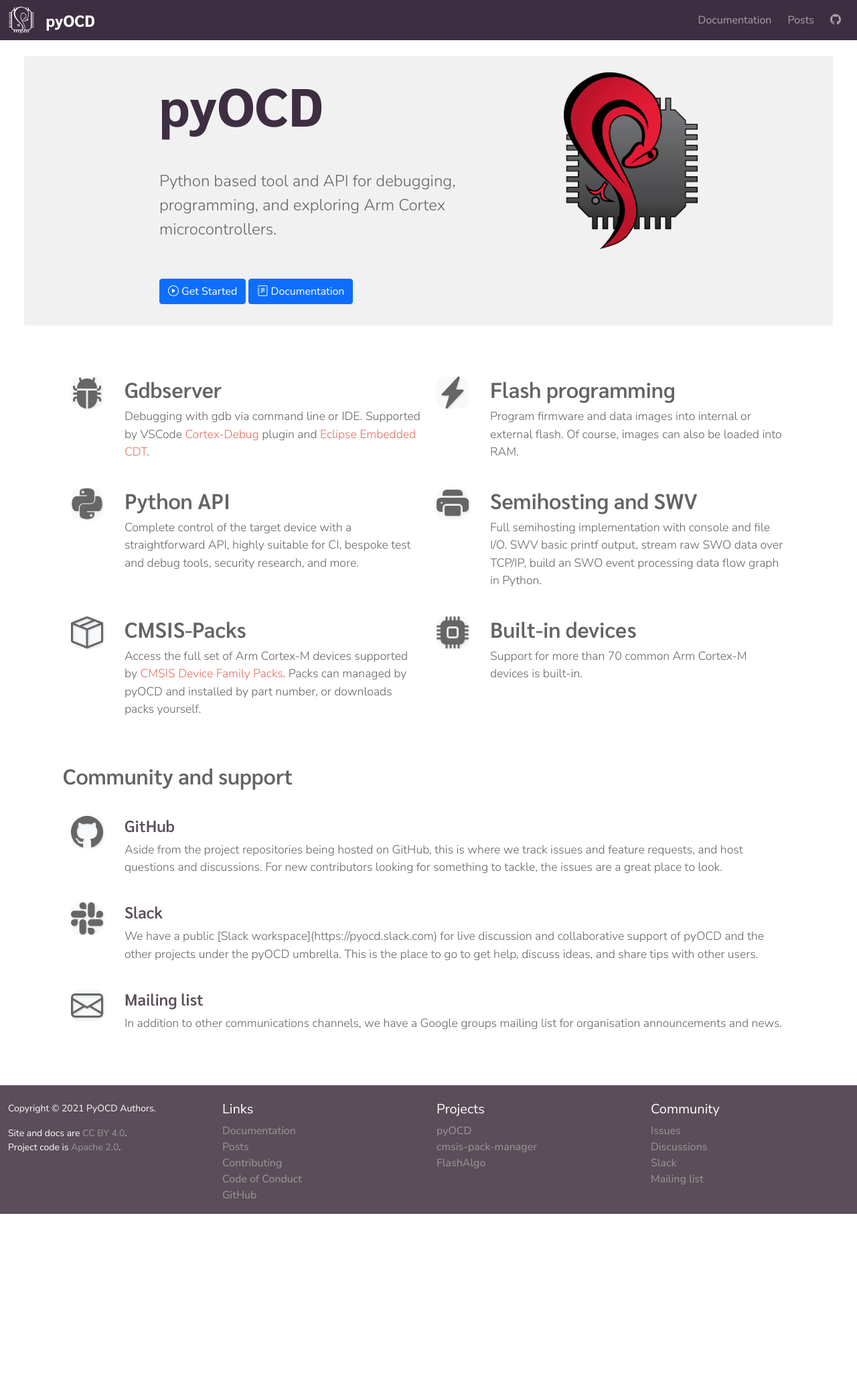
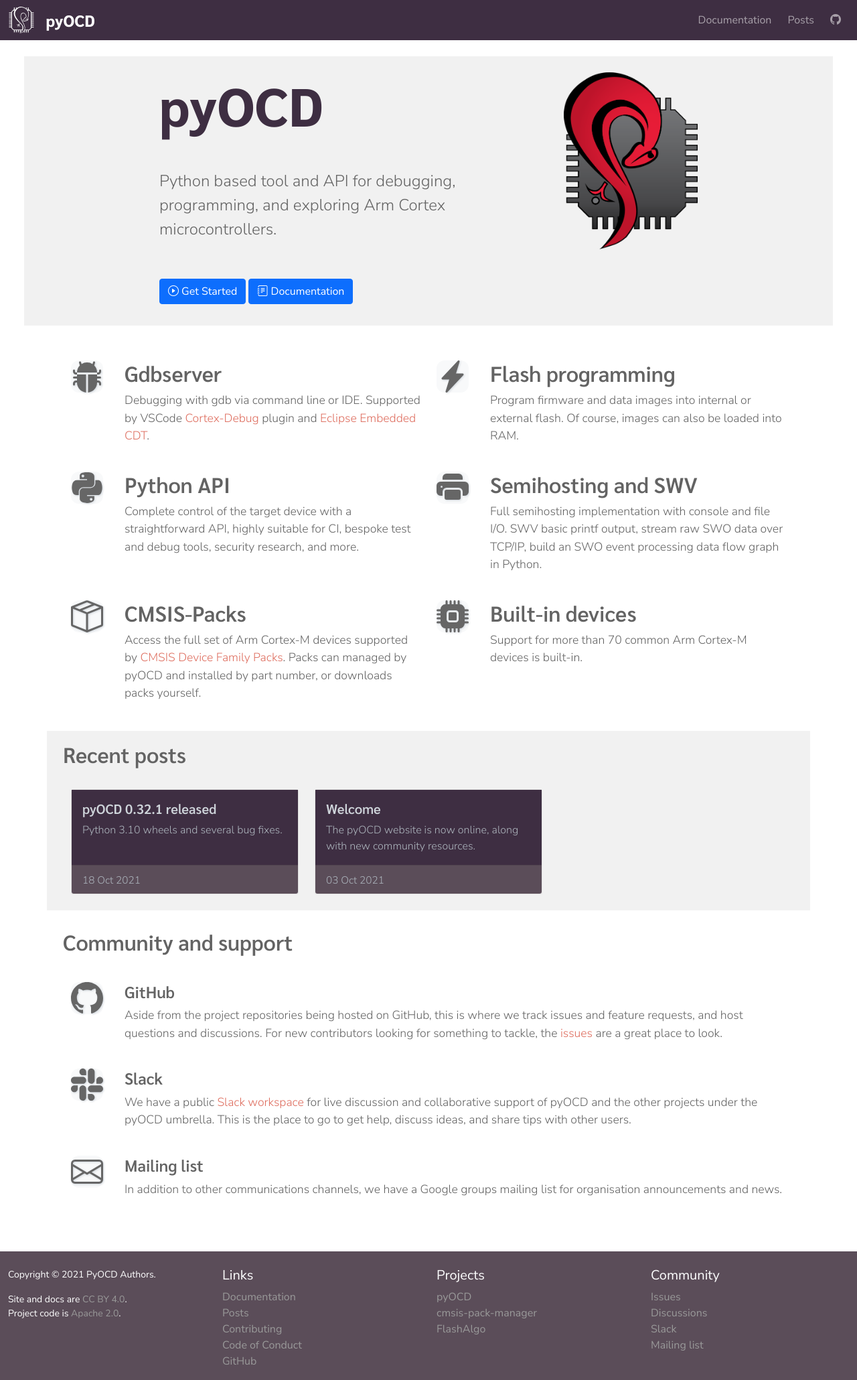
Before and after one commit to pyocd/pyocd-website-source, a Jekyll site: the page built from index.md, in a window 1280 px wide. Shown: the whole page at 67% size. Built offline with Jekyll 4.4.1, drawn with Linux system fonts in a browser that asks for light colours; before the commit the page ends 1812 px from its top, so only the background shows below that.

Commit message:
home page: add recent posts; fix some little issues.

```diff
--- a/assets/styles/custom.scss
+++ b/assets/styles/custom.scss
@@ -168,7 +168,7 @@ p .install-cmd {
   }
 }
 
-#features, #community {
+#features, #community, #recent {
   font-weight: 300;
   font-size: 1.1rem;
 
@@ -177,10 +177,25 @@ p .install-cmd {
   }
 }
 
-#community {
-  a {
-    color: $palette-dark-bk-1;
-    text-decoration: none;
+#recent {
+  background-color: $palette-light-bk;
+
+  .card-body {
+    color: $oc-gray-7;
+    background-color: $palette-dark-bk-2 !important;
+
+    h5 {
+      color: $oc-gray-6;
+    }
+
+    .card-text {
+      font-size: 1.0rem;
+    }
+  }
+
+  .card-footer {
+    color: $oc-gray-7 !important;
+    background-color: $palette-dark-bk-1 !important;
   }
 }
 
--- a/index.md
+++ b/index.md
@@ -28,8 +28,8 @@ layout: home
 </div>
 </div>
 
-<div class="container px-4 py-1" id="features">
-<div class="row g-4 py-5 row-cols-1 row-cols-lg-2">
+<div class="container px-4 py-1 mt-4" id="features">
+<div class="row g-4 row-cols-1 row-cols-lg-2">
   <div class="col d-flex align-items-start">
     <div class="feature-icon bg-light text-dark flex-shrink-0 me-3">
       <svg xmlns="http://www.w3.org/2000/svg" fill="currentColor" viewBox="0 0 16 16">
@@ -109,44 +109,71 @@ layout: home
 </div>
 </div>
 
-<div class="container px-4 pb-3" id="community">
+<div class="container px-4 pt-3 pb-4 mt-4" id="recent">
+<h2 class="">Recent posts</h2>
+<div class="row row-cols-1 row-cols-lg-3 g-4">
+{% for post in site.posts limit: 3 %}
+  <div class="col">
+    <a href="{{ post.url }}">
+    <div class="card h-100">
+      <div class="card-body">
+        <h5 class="card-title">{{ post.title }}</h5>
+        <p class="card-text">{{post.excerpt}}</p>
+      </div>
+      <div class="card-footer">
+        <small class="">{{post.date | date_to_string}}</small>
+      </div>
+    </div>
+    </a>
+  </div>
+{% endfor %}
+</div>
+</div>
+
+<div class="container px-4 pt-1 pb-3 mt-4" id="community">
 <h2 class="">Community and support</h2>
 <div class="row g-4 py-2 row-cols-1">
   <div class="col d-flex align-items-start">
+    <a href="https://github.com/pyocd/pyOCD">
     <div class="feature-icon bg-light text-dark flex-shrink-0 me-3">
       <svg xmlns="http://www.w3.org/2000/svg" fill="currentColor" viewBox="0 0 16 16">
         <path d="M8 0C3.58 0 0 3.58 0 8c0 3.54 2.29 6.53 5.47 7.59.4.07.55-.17.55-.38 0-.19-.01-.82-.01-1.49-2.01.37-2.53-.49-2.69-.94-.09-.23-.48-.94-.82-1.13-.28-.15-.68-.52-.01-.53.63-.01 1.08.58 1.23.82.72 1.21 1.87.87 2.33.66.07-.52.28-.87.51-1.07-1.78-.2-3.64-.89-3.64-3.95 0-.87.31-1.59.82-2.15-.08-.2-.36-1.02.08-2.12 0 0 .67-.21 2.2.82.64-.18 1.32-.27 2-.27.68 0 1.36.09 2 .27 1.53-1.04 2.2-.82 2.2-.82.44 1.1.16 1.92.08 2.12.51.56.82 1.27.82 2.15 0 3.07-1.87 3.75-3.65 3.95.29.25.54.73.54 1.48 0 1.07-.01 1.93-.01 2.2 0 .21.15.46.55.38A8.012 8.012 0 0 0 16 8c0-4.42-3.58-8-8-8z"/>
       </svg>
     </div>
+    </a>
     <div class="ms-3">
-      <a href="https://github.com/pyocd/pyOCD"><h4>GitHub</h4></a>
+      <h4><a href="https://github.com/pyocd/pyOCD">GitHub</a></h4>
       <p>Aside from the project repositories being hosted on GitHub, this is where we track issues and feature
       requests, and host questions and discussions. For new contributors looking for something to tackle, the
-      issues are a great place to look.
+      <a href="https://github.com/pyocd/pyOCD/issues">issues</a> are a great place to look.
       </p>
     </div>
   </div>
   <div class="col d-flex align-items-start">
+    <a href="https://join.slack.com/t/pyocd/shared_invite/zt-wmy3zvg5-nRLj1GBWYh708TVfIx9Llg">
     <div class="feature-icon bg-light text-dark flex-shrink-0 me-3">
       <svg xmlns="http://www.w3.org/2000/svg" width="16" height="16" fill="currentColor" class="bi bi-slack" viewBox="0 0 16 16">
         <path d="M3.362 10.11c0 .926-.756 1.681-1.681 1.681S0 11.036 0 10.111C0 9.186.756 8.43 1.68 8.43h1.682v1.68zm.846 0c0-.924.756-1.68 1.681-1.68s1.681.756 1.681 1.68v4.21c0 .924-.756 1.68-1.68 1.68a1.685 1.685 0 0 1-1.682-1.68v-4.21zM5.89 3.362c-.926 0-1.682-.756-1.682-1.681S4.964 0 5.89 0s1.68.756 1.68 1.68v1.682H5.89zm0 .846c.924 0 1.68.756 1.68 1.681S6.814 7.57 5.89 7.57H1.68C.757 7.57 0 6.814 0 5.89c0-.926.756-1.682 1.68-1.682h4.21zm6.749 1.682c0-.926.755-1.682 1.68-1.682.925 0 1.681.756 1.681 1.681s-.756 1.681-1.68 1.681h-1.681V5.89zm-.848 0c0 .924-.755 1.68-1.68 1.68A1.685 1.685 0 0 1 8.43 5.89V1.68C8.43.757 9.186 0 10.11 0c.926 0 1.681.756 1.681 1.68v4.21zm-1.681 6.748c.926 0 1.682.756 1.682 1.681S11.036 16 10.11 16s-1.681-.756-1.681-1.68v-1.682h1.68zm0-.847c-.924 0-1.68-.755-1.68-1.68 0-.925.756-1.681 1.68-1.681h4.21c.924 0 1.68.756 1.68 1.68 0 .926-.756 1.681-1.68 1.681h-4.21z"/>
       </svg>
     </div>
+    </a>
     <div class="ms-3">
-      <a href="https://join.slack.com/t/pyocd/shared_invite/zt-wmy3zvg5-nRLj1GBWYh708TVfIx9Llg"><h4>Slack</h4></a>
-      <p>We have a public [Slack workspace](https://pyocd.slack.com) for live discussion and collaborative support of
+      <h4><a href="https://join.slack.com/t/pyocd/shared_invite/zt-wmy3zvg5-nRLj1GBWYh708TVfIx9Llg">Slack</a></h4>
+      <p>We have a public <a href="https://pyocd.slack.com">Slack workspace</a> for live discussion and collaborative support of
       pyOCD and the other projects under the pyOCD umbrella. This is the place to go to get help, discuss ideas, and
       share tips with other users.</p>
     </div>
   </div>
   <div class="col d-flex align-items-start">
+    <a href="https://groups.google.com/g/pyocd">
     <div class="feature-icon bg-light text-dark flex-shrink-0 me-3">
       <svg xmlns="http://www.w3.org/2000/svg" fill="currentColor" viewBox="0 0 16 16">
         <path d="M0 4a2 2 0 0 1 2-2h12a2 2 0 0 1 2 2v8a2 2 0 0 1-2 2H2a2 2 0 0 1-2-2V4zm2-1a1 1 0 0 0-1 1v.217l7 4.2 7-4.2V4a1 1 0 0 0-1-1H2zm13 2.383-4.758 2.855L15 11.114v-5.73zm-.034 6.878L9.271 8.82 8 9.583 6.728 8.82l-5.694 3.44A1 1 0 0 0 2 13h12a1 1 0 0 0 .966-.739zM1 11.114l4.758-2.876L1 5.383v5.73z"/>
       </svg>
     </div>
+    </a>
     <div class="ms-3">
-      <a href="https://groups.google.com/g/pyocd"><h4>Mailing list</h4></a>
+      <h4><a href="https://groups.google.com/g/pyocd">Mailing list</a></h4>
       <p>In addition to other communications channels, we have a Google groups mailing list for organisation
       announcements and news.</p>
     </div>
```
